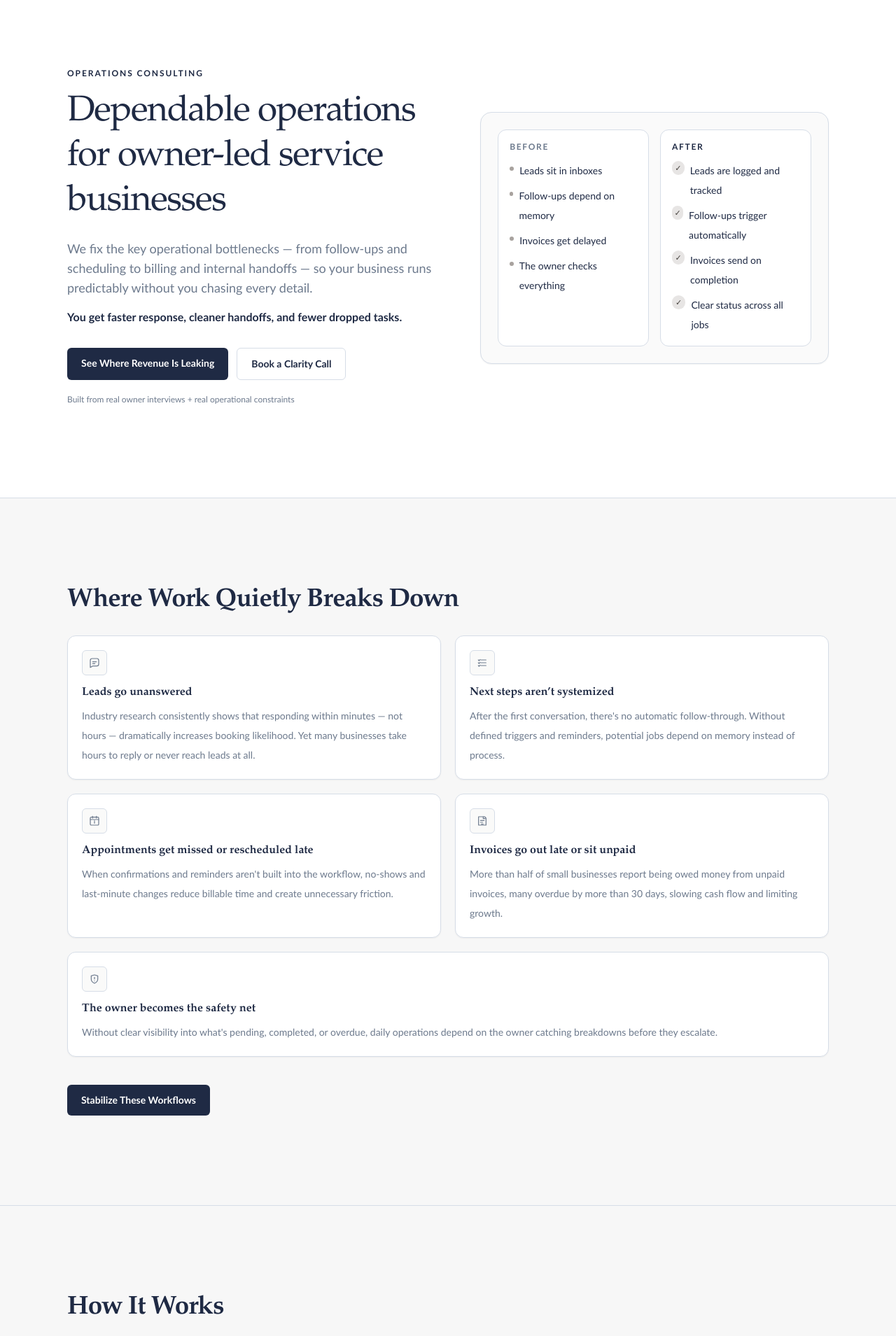
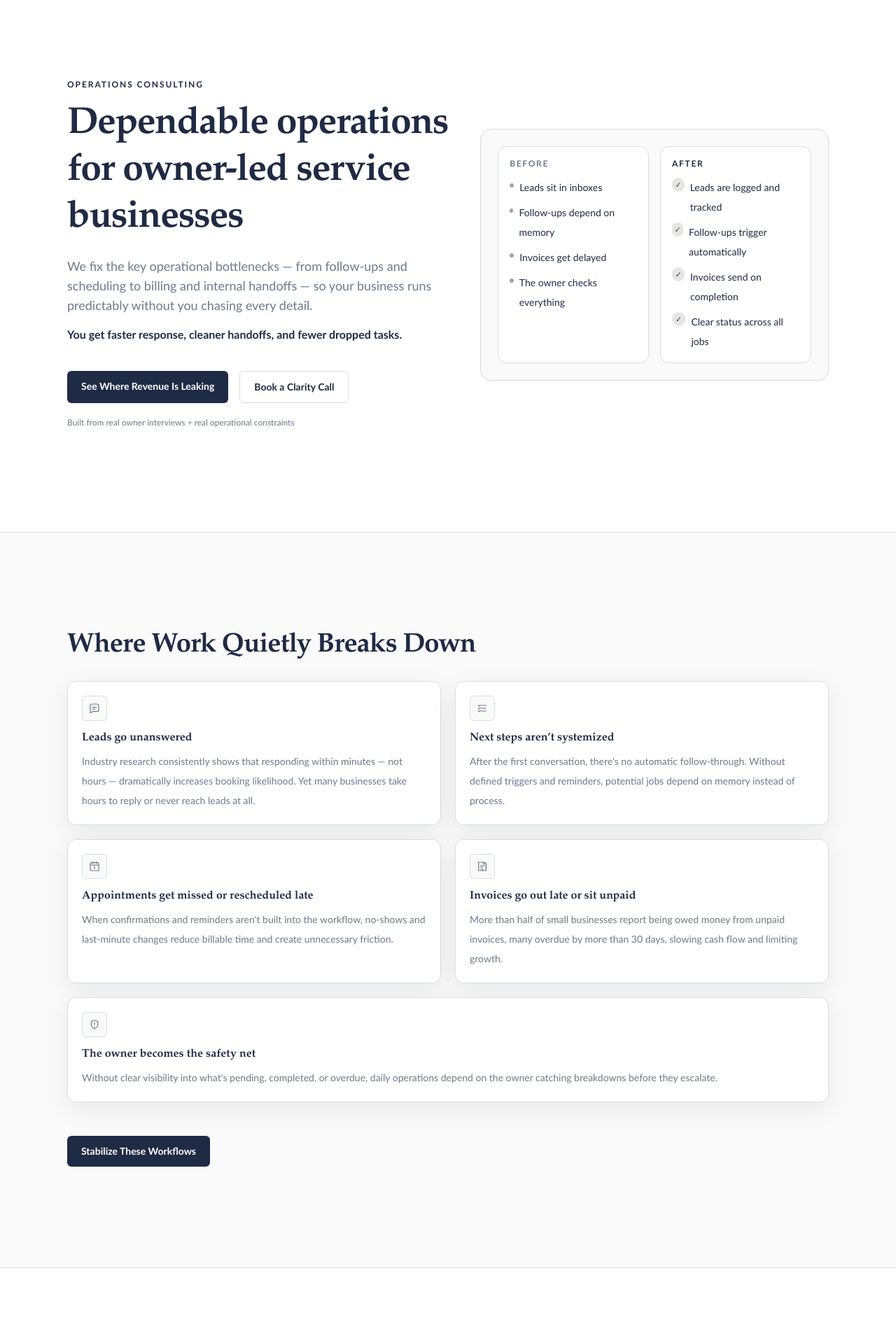
Before and after one commit to blakegrosenthal/operaite-site, a Next.js app: page / in a window 1280 px wide. Shown: the part 100-2009 px from the top of the page at 70% size. Built offline with nearby package versions, Linux system fonts and the light colour scheme; no server answers.

Commit message:
update site

```diff
--- a/app/page.tsx
+++ b/app/page.tsx
@@ -16,13 +16,13 @@ export default function HomePage() {
     <>
       <ScrollReveal />
 
-      <section className="reveal-up bg-white py-24 sm:py-32">
+      <section className="reveal-up bg-white py-28 sm:py-36">
         <div className="mx-auto grid w-full max-w-6xl gap-10 px-5 sm:px-6 lg:grid-cols-[1.05fr_0.95fr] lg:items-center lg:px-8">
           <div className="max-w-2xl">
             <p className="text-xs font-semibold uppercase tracking-[0.16em] text-accent">
               Operations consulting
             </p>
-            <h1 className="mt-4 text-[2.3rem] leading-tight tracking-tight text-foreground sm:text-[3.2rem]">
+            <h1 className="mt-4 text-[2.35rem] font-bold leading-tight tracking-tight text-foreground sm:text-[3.35rem]">
               Dependable operations for owner-led service businesses
             </h1>
             <p className="mt-5 text-base leading-8 text-muted sm:text-lg">
@@ -34,7 +34,7 @@ export default function HomePage() {
               You get faster response, cleaner handoffs, and fewer dropped
               tasks.
             </p>
-            <div className="mt-8 flex flex-wrap gap-3">
+            <div className="mt-10 flex flex-wrap gap-4">
               <Link
                 href="#where-work-quietly-breaks-down"
                 className="rounded-md bg-accent px-5 py-3 text-sm font-semibold text-white transition hover:bg-accent-strong"
@@ -61,8 +61,8 @@ export default function HomePage() {
       <Section
         id="where-work-quietly-breaks-down"
         title="Where Work Quietly Breaks Down"
-        className="reveal-up border-t border-line py-24 sm:py-32"
-        titleClassName="text-3xl sm:text-[2.3rem]"
+        className="reveal-up border-t border-line bg-neutral-50 py-28 sm:py-36"
+        titleClassName="text-3xl font-bold sm:text-[2.4rem]"
       >
         <ul className="grid gap-5 md:grid-cols-2">
           <ProblemBlock
@@ -92,7 +92,7 @@ export default function HomePage() {
             className="md:col-span-2"
           />
         </ul>
-        <div className="mt-10">
+        <div className="mt-12">
           <Link
             href="#process"
             className="inline-flex rounded-md bg-accent px-5 py-3 text-sm font-semibold text-white transition hover:bg-accent-strong"
@@ -106,8 +106,8 @@ export default function HomePage() {
         id="process"
         title="How It Works"
         description="Practical delivery with clear steps."
-        className="reveal-up border-t border-line py-24 sm:py-32"
-        titleClassName="text-3xl sm:text-[2.3rem]"
+        className="reveal-up border-t border-line bg-white py-28 sm:py-36"
+        titleClassName="text-3xl font-bold sm:text-[2.4rem]"
         descriptionClassName="max-w-2xl"
       >
         <div className="space-y-4">
@@ -137,7 +137,7 @@ export default function HomePage() {
             lineOne="Monthly check-ins to monitor results and refine as needed."
           />
         </div>
-        <div className="mt-10">
+        <div className="mt-12">
           <Link
             href={env.calendlyUrl}
             className="inline-flex rounded-md bg-accent px-5 py-3 text-sm font-semibold text-white transition hover:bg-accent-strong"
@@ -150,8 +150,8 @@ export default function HomePage() {
       <Section
         id="why-operaite"
         title="Why Operaite"
-        className="reveal-up border-t border-line bg-neutral-50 py-24 sm:py-32"
-        titleClassName="text-3xl sm:text-[2.3rem]"
+        className="reveal-up border-t border-line bg-neutral-50 py-28 sm:py-36"
+        titleClassName="text-3xl font-bold sm:text-[2.4rem]"
       >
         <div className="max-w-3xl space-y-5 text-sm leading-7 text-muted">
           <p>
@@ -174,9 +174,9 @@ export default function HomePage() {
         </div>
       </Section>
 
-      <section className="reveal-up border-t border-line py-24 sm:py-32">
+      <section className="reveal-up border-t border-line bg-white py-28 sm:py-36">
         <div className="mx-auto w-full max-w-6xl px-5 sm:px-6 lg:px-8">
-          <div className="rounded-3xl bg-neutral-100 p-8 shadow-soft sm:p-10 lg:p-14">
+          <div className="rounded-3xl bg-neutral-100 p-10 shadow-soft sm:p-12 lg:p-16">
             <CTA
               title="Book a 30-minute call."
               description="We&apos;ll identify the top 2-3 operational leaks. You&apos;ll leave with a short plan and next step. No prep required. Low pressure."
@@ -269,7 +269,7 @@ function ProblemBlock({
 }) {
   return (
     <li
-      className={`rounded-xl border border-line bg-white p-5 shadow-sm transition-all duration-300 ease-out hover:-translate-y-0.5 hover:shadow-soft ${className ?? ''}`}
+      className={`rounded-xl border border-line bg-white p-5 shadow-soft transition-all duration-300 ease-out hover:-translate-y-0.5 hover:shadow ${className ?? ''}`}
     >
       <div className="mb-3 inline-flex h-9 w-9 items-center justify-center rounded-md border border-line bg-stone-50 text-muted">
         {icon}
```
